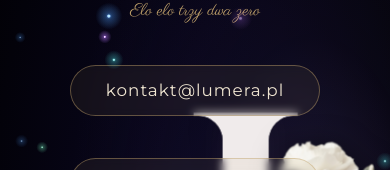
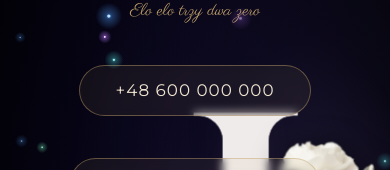
Before and after one commit to eM-Bien/lumera, a Next.js app: page /kontakt in a window 390 px wide. Shown: the part 196-366 px from the top of the page. Built offline with nearby package versions, Linux system fonts and the light colour scheme.

Commit message:
fix phone number

```diff
--- a/app/kontakt/page.module.css
+++ b/app/kontakt/page.module.css
@@ -35,7 +35,7 @@
   margin: 5vh 0 0;
   font-family: var(--font-header);
   font-weight: 600;
-  font-size: clamp(2.4rem, 4vw, 4rem);
+  font-size: clamp(2.4rem, 3vw, 3rem);
   letter-spacing: 0.08em;
   color: #f0e6d2;
 }
--- a/app/kontakt/page.tsx
+++ b/app/kontakt/page.tsx
@@ -11,7 +11,6 @@ const cinzel = Cinzel({
   variable: "--font-cinzel",
 });
 
-// wspólne dane — te same w obu lokalizacjach
 const PHONE = "+48 600 000 000";
 const PHONE_HREF = "+48600000000";
 const EMAIL = "kontakt@lumera.pl";
@@ -51,8 +50,8 @@ export default function ContactPage() {
 
         {/* telefon + email — wyróżnione */}
         <div className={styles.shared}>
-          <a className={styles.contactLink} href={`mailto:${EMAIL}`}>
-            {EMAIL}
+          <a className={styles.contactLink} href={`tel:${PHONE_HREF}`}>
+            {PHONE}
           </a>
         </div>
         <div className={styles.shared}>
```
